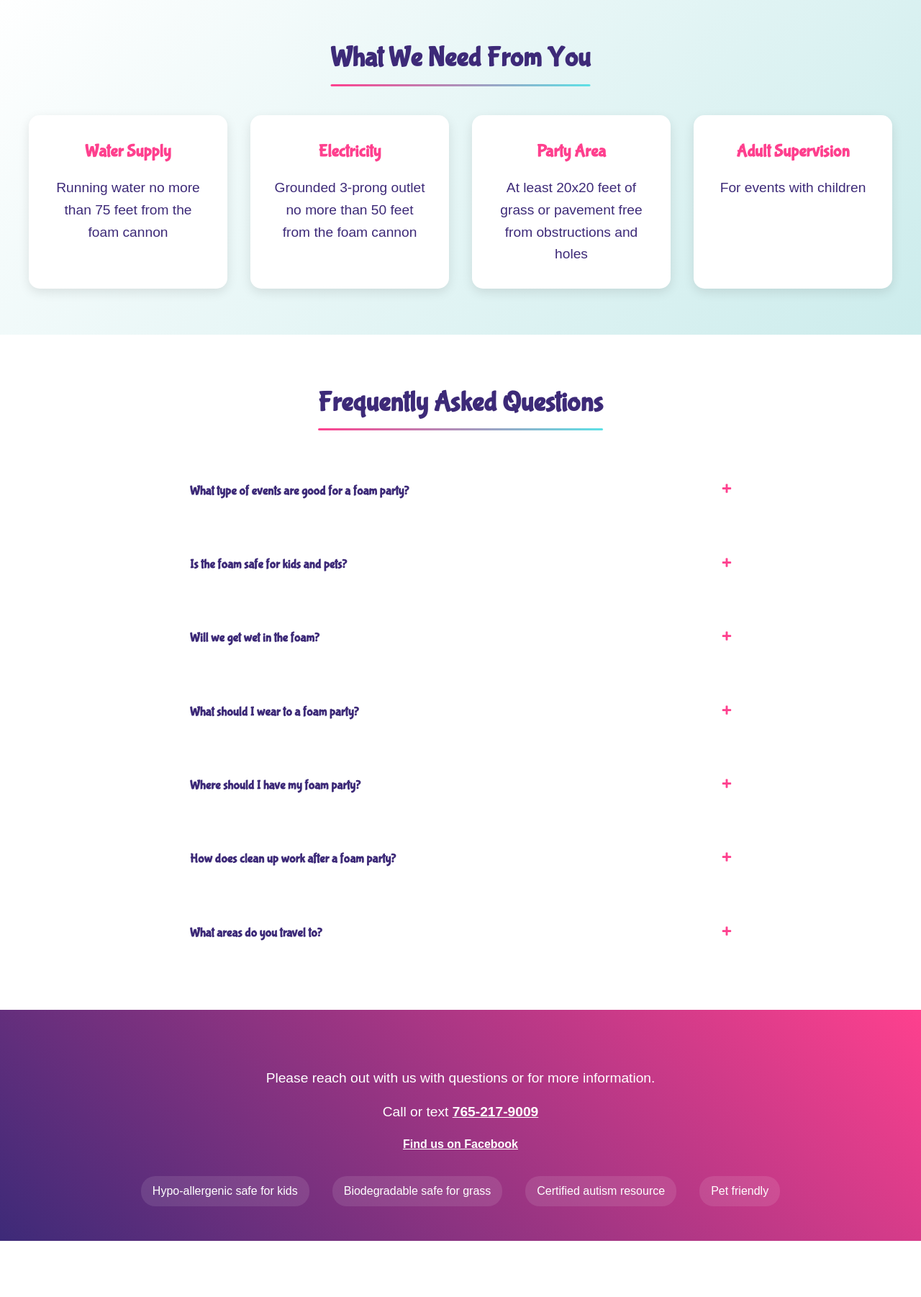
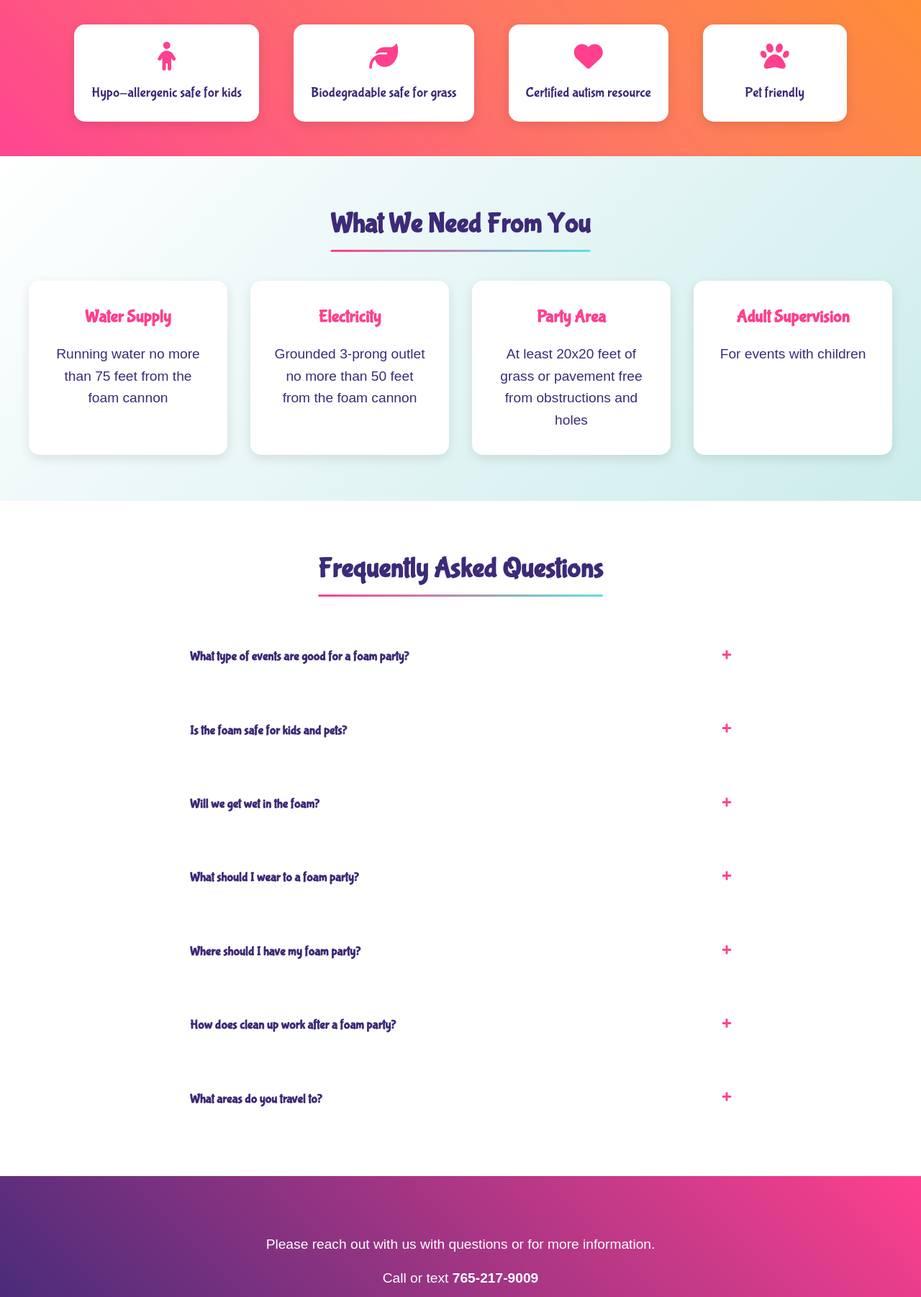
Before and after one commit to dartydan/lolfoamparties, a plain HTML site: page index.html in a window 1280 px wide. Shown: the part 2730-4532 px from the top of the page at 72% size. Before the commit the page ends 4454 px from the top, so only its background shows below. Drawn offline with Linux system fonts and the light colour scheme; a web font is replaced by a local one.

Commit message:
Simple changes

```diff
--- a/index.html
+++ b/index.html
@@ -144,7 +144,26 @@
             </div>
         </section>
 
-        <div class="section-transition"></div>
+        <section class="certifications-section">
+            <div class="cert-items">
+                <div class="cert-item">
+                    <i class="fas fa-child"></i>
+                    <span>Hypo-allergenic safe for kids</span>
+                </div>
+                <div class="cert-item">
+                    <i class="fas fa-leaf"></i>
+                    <span>Biodegradable safe for grass</span>
+                </div>
+                <div class="cert-item">
+                    <i class="fas fa-heart"></i>
+                    <span>Certified autism resource</span>
+                </div>
+                <div class="cert-item">
+                    <i class="fas fa-paw"></i>
+                    <span>Pet friendly</span>
+                </div>
+            </div>
+        </section>
 
         <section id="requirements" class="requirements-section">
             <h2>What We Need From You</h2>
@@ -180,13 +199,10 @@
         <div class="contact-info">
             <p>Please reach out with us with questions or for more information.</p>
             <p>Call or text <a href="tel:7652179009">765-217-9009</a></p>
-            <a href="#" class="social-link">Find us on Facebook</a>
-        </div>
-        <div class="certifications">
-            <span>Hypo-allergenic safe for kids</span>
-            <span>Biodegradable safe for grass</span>
-            <span>Certified autism resource</span>
-            <span>Pet friendly</span>
+            <a href="#" class="social-link">
+                <i class="fab fa-facebook"></i>
+                <span>Find us on Facebook</span>
+            </a>
         </div>
     </footer>
 
--- a/styles.css
+++ b/styles.css
@@ -452,7 +452,16 @@ body {
     }
 
     .packages {
-        padding-bottom: 3rem;
+        padding: 0 1.5rem 3rem 1.5rem;
+    }
+
+    .package-cards {
+        grid-template-columns: 1fr;
+        padding: 0;
+    }
+
+    .package-card:last-child {
+        max-width: 100%;
     }
 }
 
@@ -483,6 +492,17 @@ body {
 
 .contact-info a:hover {
     color: var(--dark-color);
+}
+
+/* Update phone number link styles */
+.contact-info a[href^="tel"] {
+    color: var(--white);
+    text-decoration: none;
+    transition: color 0.3s ease;
+}
+
+.contact-info a[href^="tel"]:hover {
+    color: var(--accent2); /* Orange accent color */
 }
 
 /* Responsive adjustments */
@@ -1648,3 +1668,145 @@ p, li, label, input, textarea, select {
     width: auto;
     margin-right: 0.5rem;
 }
+
+/* Keep desktop alignment left */
+.package-card:last-child .cta-button {
+    margin-top: 1.5rem;
+    align-self: flex-start;
+}
+
+/* Center button on mobile */
+@media (max-width: 768px) {
+    .package-card:last-child .content-wrapper {
+        align-items: center;
+        text-align: center;
+    }
+
+    .package-card:last-child .cta-button {
+        align-self: center;
+    }
+}
+
+/* Update certifications section styles */
+.certifications-section {
+    background: linear-gradient(45deg, var(--bold-color), var(--accent2));
+    padding: 3rem 2rem;
+    text-align: center;
+    position: relative;
+    overflow: hidden;
+}
+
+/* Add a subtle animated gradient overlay */
+.certifications-section::before {
+    content: '';
+    position: absolute;
+    top: 0;
+    left: 0;
+    width: 200%;
+    height: 100%;
+    background: linear-gradient(
+        45deg,
+        transparent,
+        rgba(255, 255, 255, 0.1),
+        transparent
+    );
+    animation: shine 3s linear infinite;
+}
+
+@keyframes shine {
+    from {
+        transform: translateX(-50%);
+    }
+    to {
+        transform: translateX(0);
+    }
+}
+
+/* Ensure content stays above gradient */
+.cert-items {
+    position: relative;
+    z-index: 1;
+}
+
+.cert-items {
+    display: flex;
+    justify-content: center;
+    gap: 3rem;
+    flex-wrap: wrap;
+    max-width: 1200px;
+    margin: 0 auto;
+}
+
+.cert-item {
+    display: flex;
+    flex-direction: column;
+    align-items: center;
+    gap: 1rem;
+    padding: 1.5rem;
+    background: var(--white);
+    border-radius: 15px;
+    min-width: 200px;
+    transition: transform 0.3s ease;
+    box-shadow: 0 5px 15px rgba(0, 0, 0, 0.1);
+}
+
+.cert-item:hover {
+    transform: translateY(-5px);
+    box-shadow: 0 8px 25px rgba(0, 0, 0, 0.2);
+}
+
+.cert-item i {
+    font-size: 2.5rem;
+    color: var(--bold-color);
+}
+
+.cert-item span {
+    font-family: 'Bubblegum Sans', cursive;
+    color: var(--dark-color);
+    font-size: 1.2rem;
+    text-align: center;
+}
+
+/* Responsive adjustments */
+@media (max-width: 768px) {
+    .certifications-section {
+        padding: 2rem 1rem;
+    }
+
+    .cert-items {
+        gap: 1.5rem;
+    }
+
+    .cert-item {
+        min-width: 150px;
+        padding: 1rem;
+    }
+}
+
+/* Update social link styles */
+.social-link {
+    display: flex;
+    align-items: center;
+    justify-content: center;
+    gap: 0.5rem;
+    margin-top: 1rem;
+    text-decoration: none; /* Remove underline */
+}
+
+.social-link i {
+    font-size: 1.5rem;
+    color: var(--white);
+}
+
+.social-link span {
+    color: var(--white);
+}
+
+.social-link:hover {
+    opacity: 0.8;
+}
+
+/* Remove any inherited underline styles */
+footer .contact-info .social-link {
+    text-decoration: none;
+}
```
